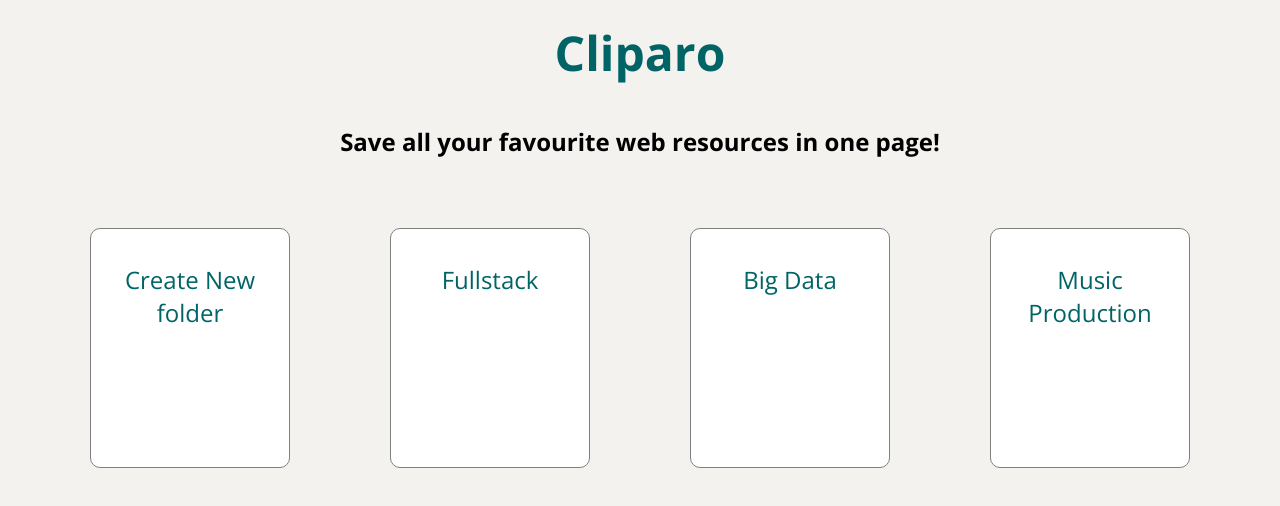
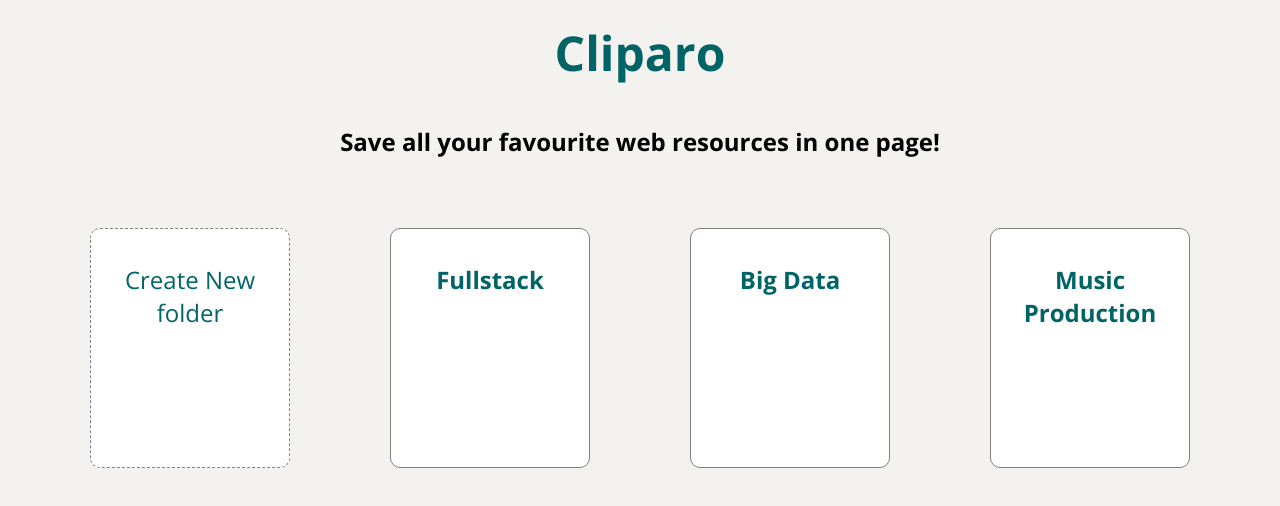
Before and after one commit to mlacosta/Cliparo, a React (Create React App) app: page / in a window 1280 px wide. Shown: the top 506 px of the page. Built offline with nearby package versions, Linux system fonts and the light colour scheme.

Commit message:
better aesthetics

```diff
--- a/src/components/Main/Box/Box.css
+++ b/src/components/Main/Box/Box.css
@@ -4,6 +4,6 @@
 }
 
 .Box:hover{
-    background-color: rgba(0,0,0,.13);
+    background-color: rgba(0,0,0,.005);
     transition: .3s;
 }
--- a/src/components/Main/Box/Box.js
+++ b/src/components/Main/Box/Box.js
@@ -11,7 +11,7 @@ export default function Box({create, name, onClick }){
 	const box = {
 		height: 240,
 		width: 200,
-		border: `1px solid gray`,
+		border: `1px ${create ? 'solid' :'dashed'} gray`,
 		borderRadius:'10px',
 		margin:50,
 		padding:10
@@ -21,7 +21,7 @@ export default function Box({create, name, onClick }){
 		color:colors.text02,
 		textAlign:'center',
 		fontSize:'2rem',
-		fontWeight:300
+		fontWeight:create ? 700 : 300
 	}
 
 	return(
--- a/src/components/Main/Main.js
+++ b/src/components/Main/Main.js
@@ -55,7 +55,7 @@ export default function Main(){
 
 	const handleCreateFolder = (value)=>{
 		return ()=>{
-			setFolder([...folder,{name:value}]);
+			setFolder([...folder,{name:value, links:[]}]);
 			setModal(false);
 		}
 
```
Also changed, not shown: 1 other file (tests, documents, lock files or other folders).
